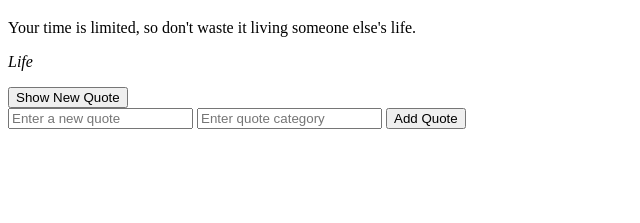
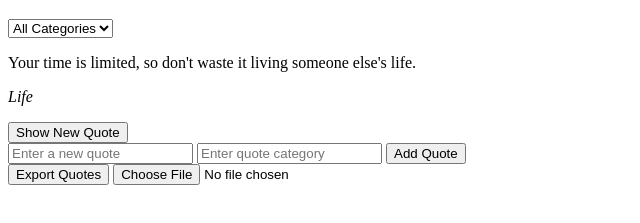
Before and after one commit to Ogechi01/alx_fe_javascript, a plain HTML site: page dom-manipulation/index.html in a window 1280 px wide. Shown: the part 61-284 px from the top of the page, without its empty margins (0-640 px from the left). Drawn offline with Linux system fonts and the light colour scheme.

Commit message:
dom manipulation file

```diff
--- a/dom-manipulation/index.html
+++ b/dom-manipulation/index.html
@@ -1,4 +1,3 @@
-
 <!DOCTYPE html>
 <html lang="en">
 <head>
@@ -8,13 +7,21 @@
 </head>
 <body>
   <h1>Dynamic Quote Generator</h1>
+  <div>
+    <select id="categoryFilter" onchange="filterQuotes()">
+      <option value="all">All Categories</option>
+      <!-- Dynamically populated categories -->
+    </select>
+  </div>
   <div id="quoteDisplay"></div>
   <button id="newQuote">Show New Quote</button>
   <div>
     <input id="newQuoteText" type="text" placeholder="Enter a new quote" />
     <input id="newQuoteCategory" type="text" placeholder="Enter quote category" />
-    <button onclick="addQuote()">Add Quote</button>
+    <button id="addQuote">Add Quote</button>
   </div>
+  <button id="exportQuotes">Export Quotes</button>
+  <input type="file" id="importFile" accept=".json" />
   <script src="script.js"></script>
 </body>
 </html>
--- a/dom-manipulation/script.js
+++ b/dom-manipulation/script.js
@@ -12,8 +12,13 @@ function loadQuotes() {
 
   // Show Random Quote
   function showRandomQuote() {
-    const randomIndex = Math.floor(Math.random() * quotes.length);
-    const quote = quotes[randomIndex];
+    const filteredQuotes = filterQuotesByCategory(currentFilter);
+    if (filteredQuotes.length === 0) {
+      document.getElementById('quoteDisplay').innerHTML = '<p>No quotes available for this category.</p>';
+      return;
+    }
+    const randomIndex = Math.floor(Math.random() * filteredQuotes.length);
+    const quote = filteredQuotes[randomIndex];
     const quoteDisplay = document.getElementById('quoteDisplay');
     quoteDisplay.innerHTML = `<p>${quote.text}</p><p><em>${quote.category}</em></p>`;
     saveLastViewedQuote(quote);
@@ -27,9 +32,11 @@ function loadQuotes() {
     if (newQuoteText && newQuoteCategory) {
       quotes.push({ text: newQuoteText, category: newQuoteCategory });
       saveQuotes();
+      updateCategoryFilter();
       alert("Quote added successfully!");
       document.getElementById('newQuoteText').value = '';
       document.getElementById('newQuoteCategory').value = '';
+      showRandomQuote();
     } else {
       alert("Please fill out both fields.");
     }
@@ -69,9 +76,45 @@ function loadQuotes() {
       const importedQuotes = JSON.parse(event.target.result);
       quotes.push(...importedQuotes);
       saveQuotes();
+      updateCategoryFilter();
       alert('Quotes imported successfully!');
     };
     fileReader.readAsText(event.target.files[0]);
+  }
+
+  // Populate and Update Categories
+  function updateCategoryFilter() {
+    const categories = new Set(quotes.map(quote => quote.category));
+    const categoryFilter = document.getElementById('categoryFilter');
+
+    // Clear existing options
+    categoryFilter.innerHTML = '<option value="all">All Categories</option>';
+
+    categories.forEach(category => {
+      const option = document.createElement('option');
+      option.value = category;
+      option.textContent = category;
+      categoryFilter.appendChild(option);
+    });
+
+    // Restore last selected category
+    const lastSelectedCategory = localStorage.getItem('selectedCategory') || 'all';
+    categoryFilter.value = lastSelectedCategory;
+  }
+
+  // Filter Quotes Based on Selected Category
+  function filterQuotes() {
+    currentFilter = document.getElementById('categoryFilter').value;
+    localStorage.setItem('selectedCategory', currentFilter);
+    showRandomQuote();
+  }
+
+  // Filter Quotes by Category
+  function filterQuotesByCategory(category) {
+    if (category === 'all') {
+      return quotes;
+    }
+    return quotes.filter(quote => quote.category === category);
   }
 
   // Initial setup and event listeners
@@ -81,11 +124,15 @@ function loadQuotes() {
     { text: "Your time is limited, so don't waste it living someone else's life.", category: "Life" }
   ];
 
+  let currentFilter = 'all';
+
   loadQuotes();
   loadLastViewedQuote();
+  updateCategoryFilter();
   showRandomQuote();
 
   document.getElementById('newQuote').addEventListener('click', showRandomQuote);
   document.getElementById('addQuote').addEventListener('click', addQuote);
   document.getElementById('exportQuotes').addEventListener('click', exportQuotes);
   document.getElementById('importFile').addEventListener('change', importFromJsonFile);
+  document.getElementById('categoryFilter').addEventListener('change', filterQuotes);
```
